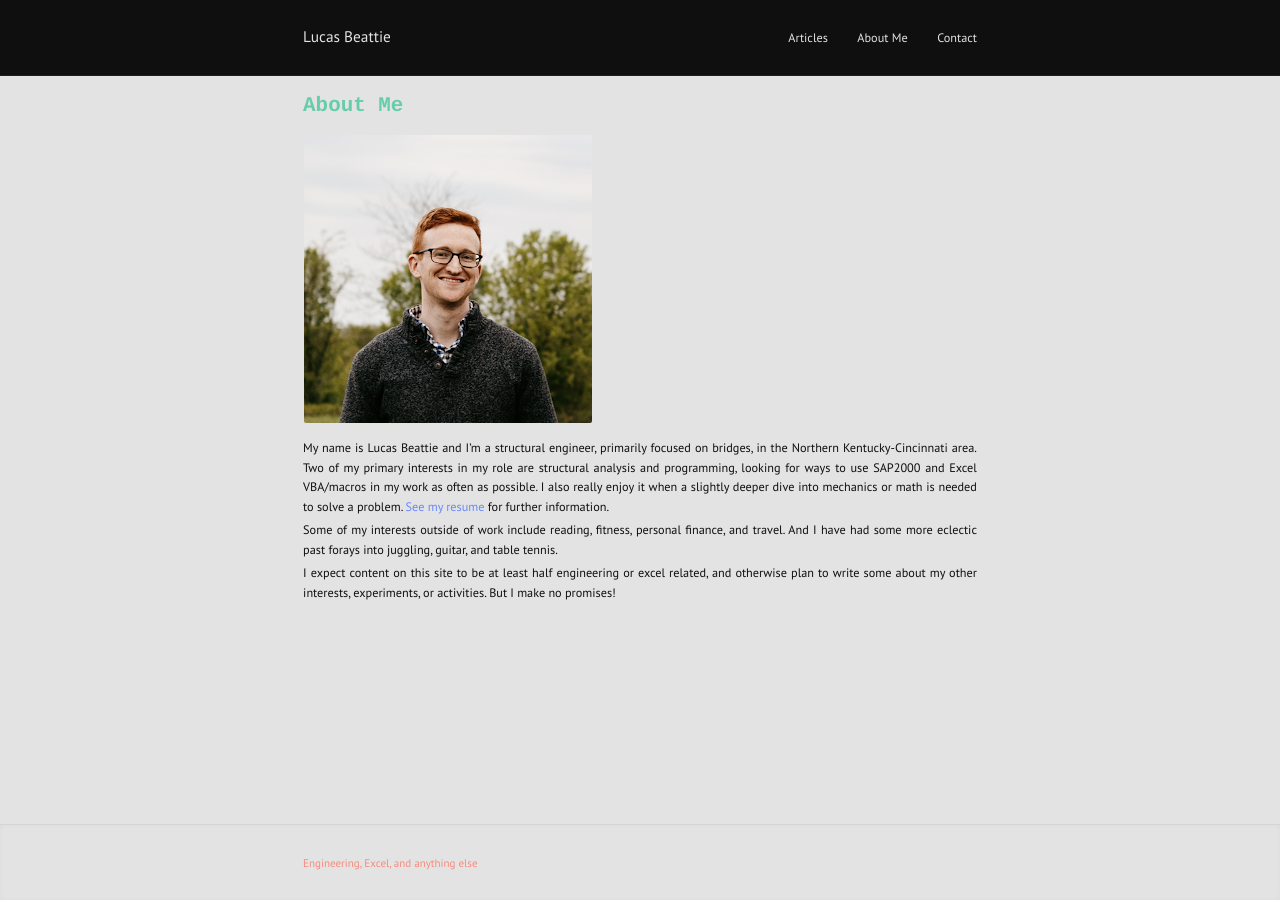
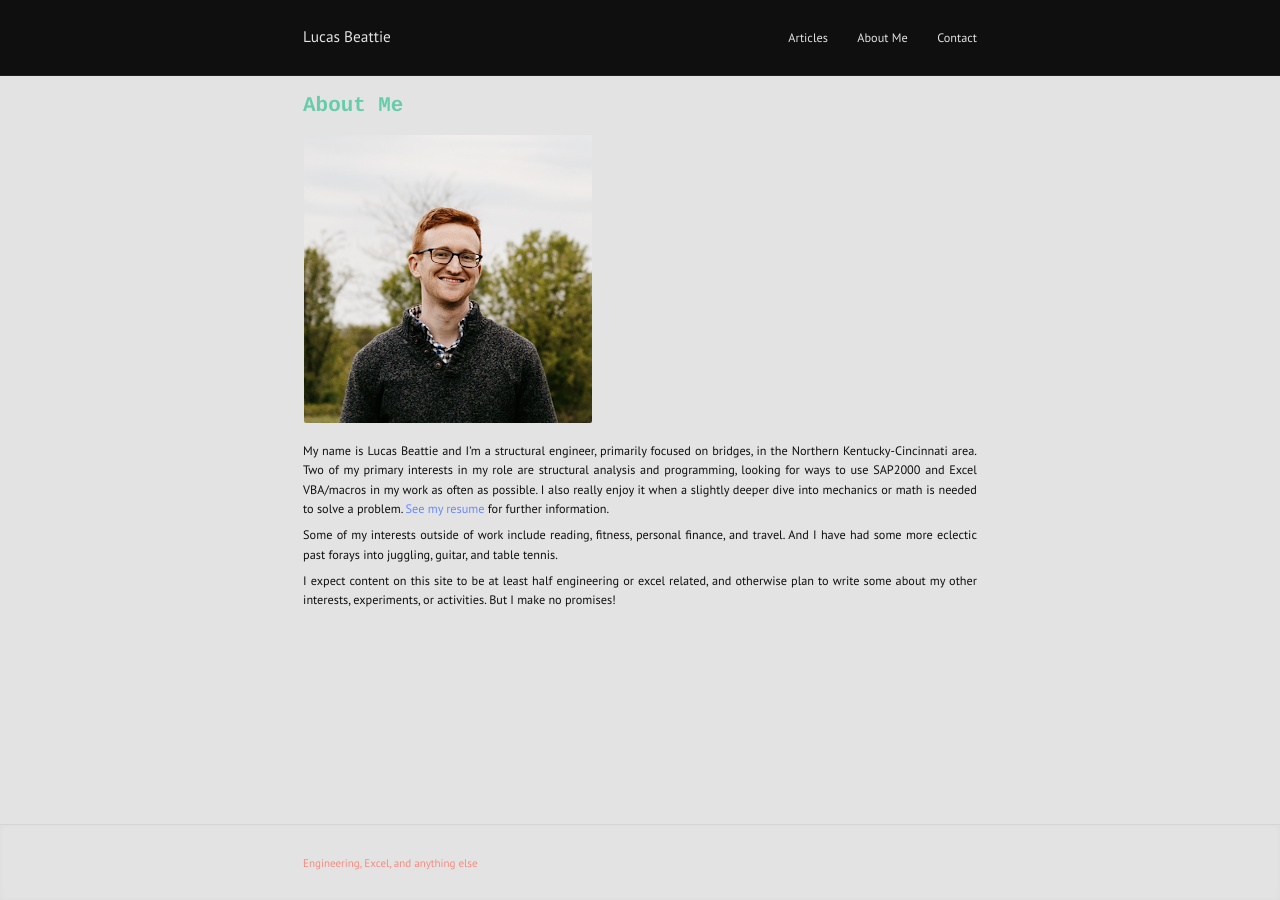
Before and after one commit to labeattie/lucasbeattiedotcom, a Jekyll site: the page built from index.md, in a window 1280 px wide. Built offline with Jekyll 4.4.1, drawn with Linux system fonts in a browser that asks for light colours.

```diff
--- a/_sass/basic.sass
+++ b/_sass/basic.sass
@@ -32,7 +32,7 @@
 
 p
   text-align: justify
-  margin-bottom: 0.3em
+  margin-bottom: 0.5em
   margin-top: 0.3em
 
 a
```
